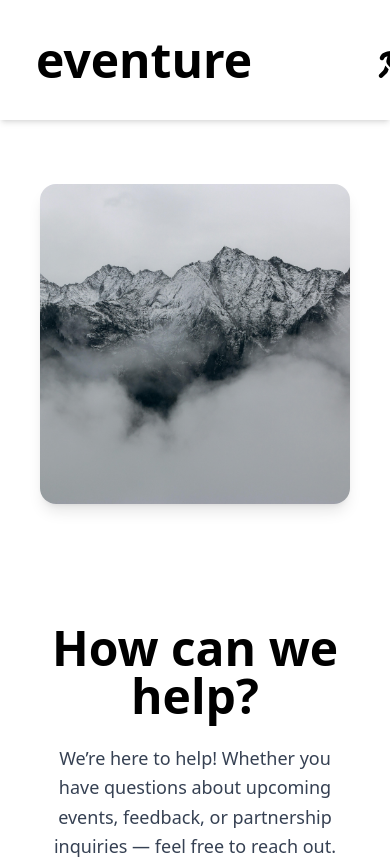
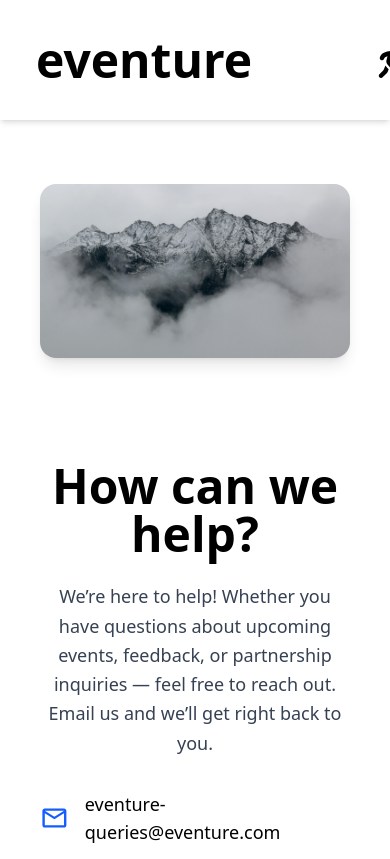
Before and after one commit to loafdimension/eventure, a React (Vite) app: page /contact in a window 390 px wide. Shown: the top 859 px of the page. Built offline with nearby package versions, Linux system fonts and the light colour scheme; no server answers; the database is empty.

Commit message:
Formatting contact image for better responsiveness on smaller screens

```diff
--- a/src/pages/Contact.jsx
+++ b/src/pages/Contact.jsx
@@ -10,7 +10,7 @@ function Contact() {
 
       <div className="flex flex-col md:flex-row items-start px-10 py-16 gap-10">
         <div className="flex flex-col items-start flex-1">
-          <div className="w-full max-w-3xl h-80 relative mb-10">
+          <div className="w-full max-w-4xl aspect-video relative mb-6 sm:mb-10">
             <img
               src={image}
               alt="Contact banner"
--- a/src/pages/IndividualEvent.jsx
+++ b/src/pages/IndividualEvent.jsx
@@ -119,7 +119,6 @@ function IndividualEvent() {
 
       const bookingId = existingBookings[0].id;
 
-      // Delete the booking
       const { error: deleteError } = await supabase
         .from("bookings")
         .delete()
@@ -127,7 +126,6 @@ function IndividualEvent() {
 
       if (deleteError) throw deleteError;
 
-      // Safely increment the event capacity
       const { data: updatedEvent, error: eventError } = await supabase
         .from("events")
         .update({ capacity: event.capacity + 1 })
```
